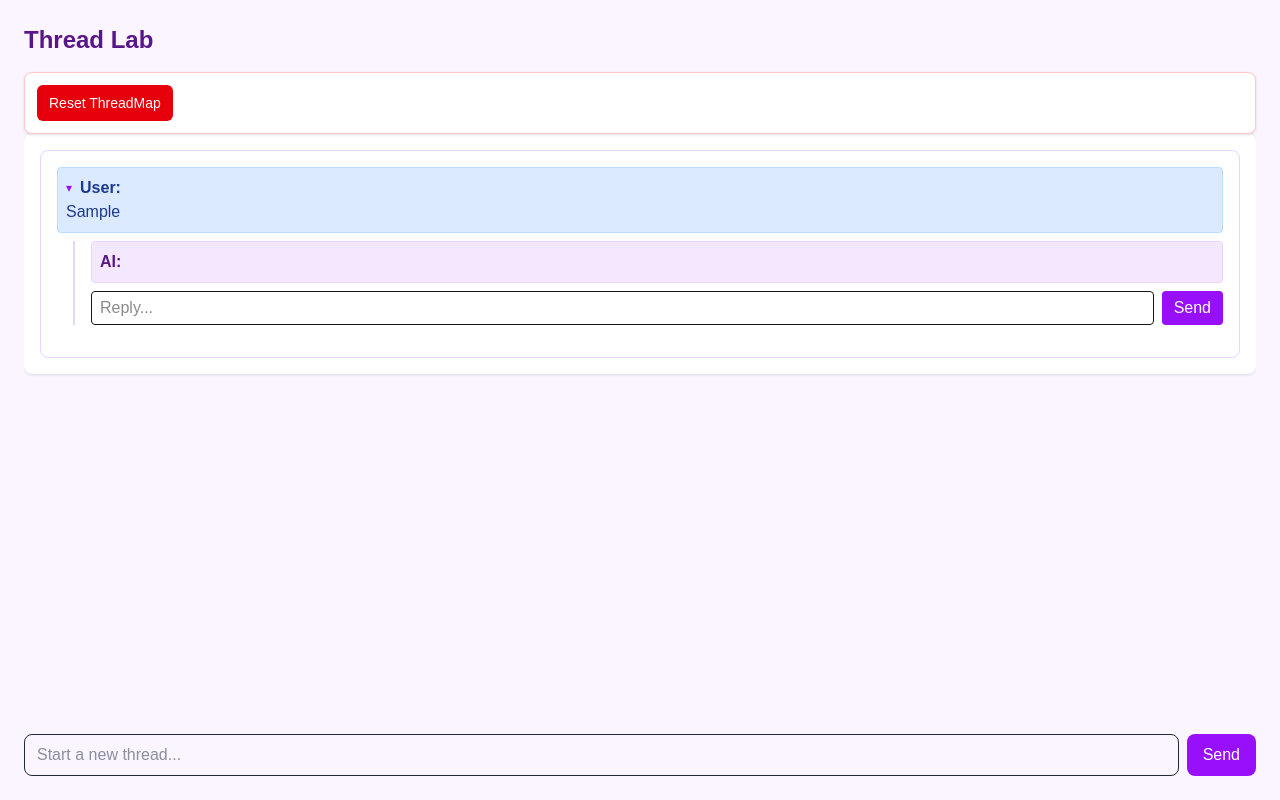
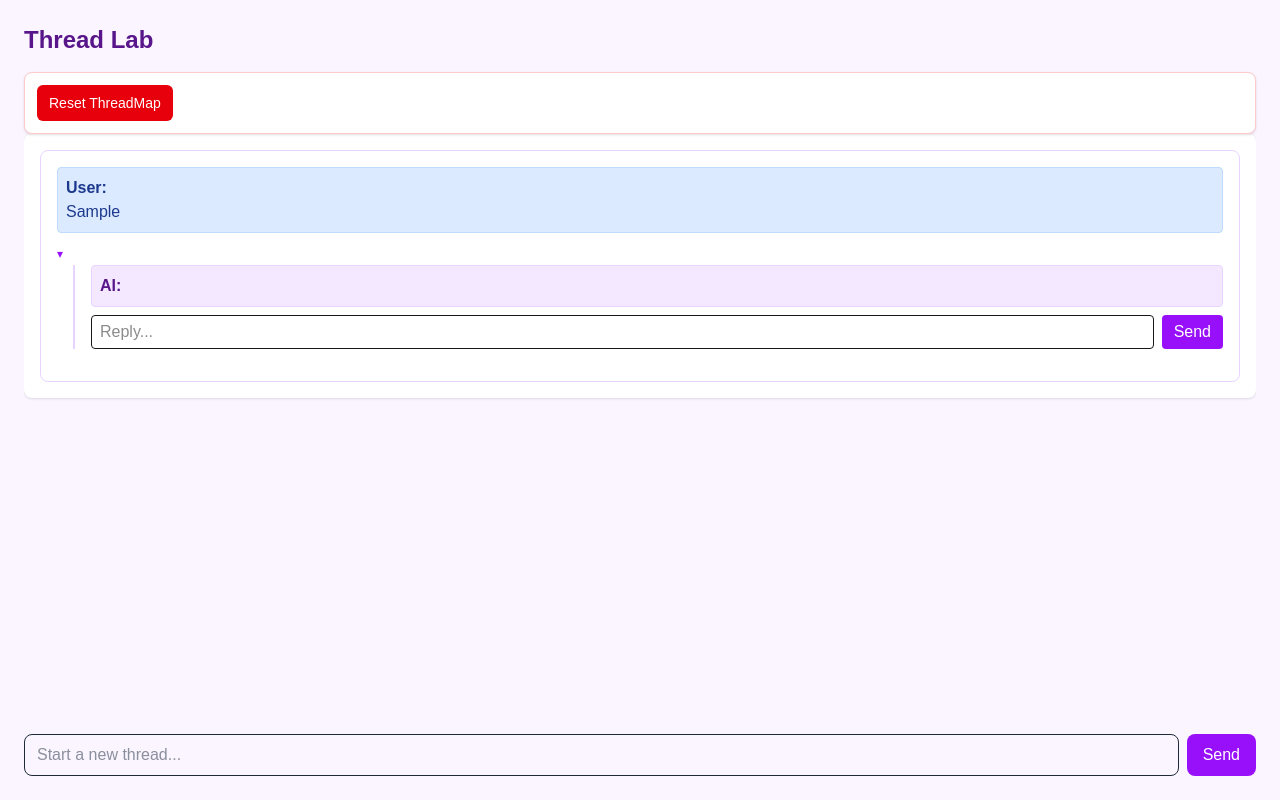
Before and after one commit to byrnec30/threadMap, a Next.js app: page / in a window 1280 px wide. Both pictures are taken after typing "Sample" into the empty fields and a click on the button "Send". Built offline with nearby package versions, Linux system fonts and the light colour scheme; no server answers.

Commit message:
add NodeChildren and NodeText components for improved thread rendering

```diff
--- /dev/null
+++ b/components/NodeChildren.tsx
@@ -0,0 +1,64 @@
+'use client';
+
+import { memo } from "react";
+import { shallow } from "zustand/shallow";
+import { useStoreWithEqualityFn } from "zustand/traditional";
+import { useThreadStore } from "../store/ThreadStore";
+import ThreadNode from "./ThreadNode";
+
+type Props = {
+  id: string;
+  replyToNode: (parentId: string, text: string) => Promise<void>;
+  loadingNodeId?: string | null;
+};
+
+const EMPTY_CHILDREN: string[] = [];
+
+function NodeChildren({ id, replyToNode, loadingNodeId }: Props) {
+  const { children, isExpanded } = useStoreWithEqualityFn(
+    useThreadStore,
+    (s) => ({
+      children: s.nodes[id]?.children ?? EMPTY_CHILDREN,
+      isExpanded: s.nodes[id]?.isExpanded ?? false,
+    }),
+    shallow
+  );
+  const toggleExpand = useThreadStore((s) => s.toggleExpand);
+
+      console.count(`NodeChildren ${id} render`);
+
+
+  return (
+    <>
+      {children.length > 0 && (
+        <button
+          onClick={() => toggleExpand(id)}
+          className="text-xs text-purple-600"
+        >
+          {!isExpanded ? '▸' : '▾'}
+        </button>
+      )}
+
+      {isExpanded && (
+        <div className="ml-4 pl-4 border-l-2 border-purple-200">
+          {children.map((childId: string) => (
+            <ThreadNode
+              key={childId}
+              id={childId}
+              replyToNode={replyToNode}
+              loadingNodeId={loadingNodeId}
+            />
+          ))}
+          {loadingNodeId === id && (
+            <div className="mt-2 mb-2 flex items-center gap-2 text-purple-700">
+              <div className="animate-spin h-4 w-4 border-2 border-purple-400 border-t-transparent rounded-full"></div>
+              <span className="text-sm text-purple-600">Thinking…</span>
+            </div>
+          )}
+        </div>
+      )}
+    </>
+  );
+}
+
+export default memo(NodeChildren);
--- /dev/null
+++ b/components/NodeText.tsx
@@ -0,0 +1,32 @@
+'use client';
+
+import { memo } from "react";
+import ReactMarkdown from "react-markdown";
+import { useThreadStore } from "../store/ThreadStore";
+
+type Props = {
+  id: string;
+};
+
+function NodeText({ id }: Props) {
+
+  console.count(`NodeText ${id} render`);
+
+  const draft = useThreadStore((s) => s.draftTextByNodeId[id]);
+  const finalText = useThreadStore((s) => s.nodes[id]?.text);
+
+  const displayText = draft ?? finalText;
+  const isStreaming = draft != null;
+
+  if (displayText == null) return null;
+
+  if (isStreaming) {
+    return <pre className="whitespace-pre-wrap">{displayText}</pre>;
+  }
+
+
+
+  return <ReactMarkdown>{displayText}</ReactMarkdown>;
+}
+
+export default memo(NodeText);
--- a/components/ThreadNode.tsx
+++ b/components/ThreadNode.tsx
@@ -1,6 +1,7 @@
 'use client';
 import { useState } from 'react';
-import ReactMarkdown from "react-markdown";
+import NodeChildren from "./NodeChildren";
+import NodeText from "./NodeText";
 import { useThreadStore } from "../store/ThreadStore";
 
 type Props = {
@@ -10,16 +11,13 @@ type Props = {
 };
 
 export default function ThreadNode({ id, replyToNode, loadingNodeId }: Props) {
-  const node = useThreadStore((s) => s.nodes[id]);
-  const draftText = useThreadStore((s) => s.draftTextByNodeId[id]);
-  const toggleExpand = useThreadStore((s) => s.toggleExpand);
+  const role = useThreadStore((s) => s.nodes[id]?.role);
   const [input, setInput] = useState('');
 
   console.count(`ThreadNode ${id} render`);
 
 
-  if (!node) return null;
-  const displayText = draftText ?? node.text;
+  if (!role) return null;
 
   const handleSubmit = (e: React.FormEvent) => {
     e.preventDefault();
@@ -29,43 +27,27 @@ export default function ThreadNode({ id, replyToNode, loadingNodeId }: Props) {
     setInput('');
   };
 
-  const isStreaming = draftText != null;
-
-
     return (
     <>
       <div className={
           `p-2 rounded mb-2 border ` + (
-            node.role === 'user'
+            role === 'user'
             ? 'bg-blue-100 text-blue-900 border-blue-200'
             : 'bg-purple-100 text-purple-900 border-purple-200')
         }>
         <div className="flex items-center gap-2">
-          {node.children?.length > 0 && (
-            <button
-              onClick={() => toggleExpand(id)}
-              className="text-xs text-purple-600"
-            >
-              {!node.isExpanded ? '▸' : '▾'}
-            </button>
-          )}
-
-          <strong>{node.role === 'user' ? 'User' : 'AI'}:</strong>
+          <strong>{role === 'user' ? 'User' : 'AI'}:</strong>
         </div>
 
 
       <div className="prose prose-sm">
-        {isStreaming ? (
-          <pre className="whitespace-pre-wrap">{displayText}</pre>
-        ) : (
-          <ReactMarkdown>{displayText}</ReactMarkdown>
-        )}
+        <NodeText id={id} />
       </div>
 
 
       </div>
 
-      {node.role === 'assistant' && (
+      {role === 'assistant' && (
         <>
         <form onSubmit={handleSubmit} className="mt-2 mb-4 flex gap-2">
           <input
@@ -73,36 +55,22 @@ export default function ThreadNode({ id, replyToNode, loadingNodeId }: Props) {
             value={input}
             onChange={(e) => setInput(e.target.value)}
             placeholder="Reply..."
-            disabled={loadingNodeId === node.id}
+            disabled={loadingNodeId === id}
           />
           <button
             className="bg-purple-600 text-white rounded px-3 disabled:opacity-50"
-            disabled={loadingNodeId === node.id}
+            disabled={loadingNodeId === id}
           >
             Send
           </button>
         </form>
         </>
       )}
-
-      {node.isExpanded && (
-        <div className="ml-4 pl-4 border-l-2 border-purple-200">
-          {node.children?.map((childId: string) => (
-            <ThreadNode
-              key={childId}
-              id={childId}
-              replyToNode={replyToNode}
-              loadingNodeId={loadingNodeId}
-            />
-          ))}
-        {loadingNodeId === node.id && (
-        <div className="mt-2 mb-2 flex items-center gap-2 text-purple-700">
-          <div className="animate-spin h-4 w-4 border-2 border-purple-400 border-t-transparent rounded-full"></div>
-          <span className="text-sm text-purple-600">Thinking…</span>
-        </div>
-      )}
-      </div>
-      )}
+      <NodeChildren
+        id={id}
+        replyToNode={replyToNode}
+        loadingNodeId={loadingNodeId}
+      />
     </>
   );
 }
```
